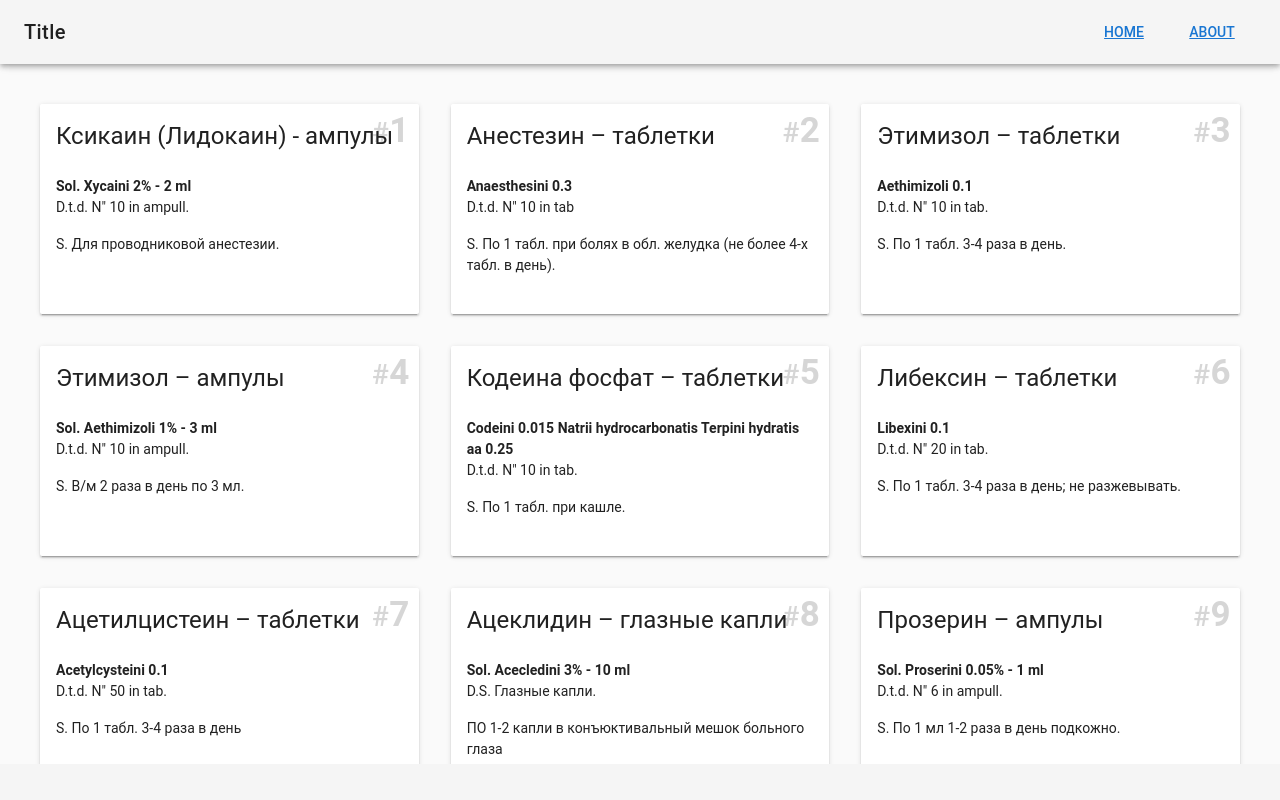
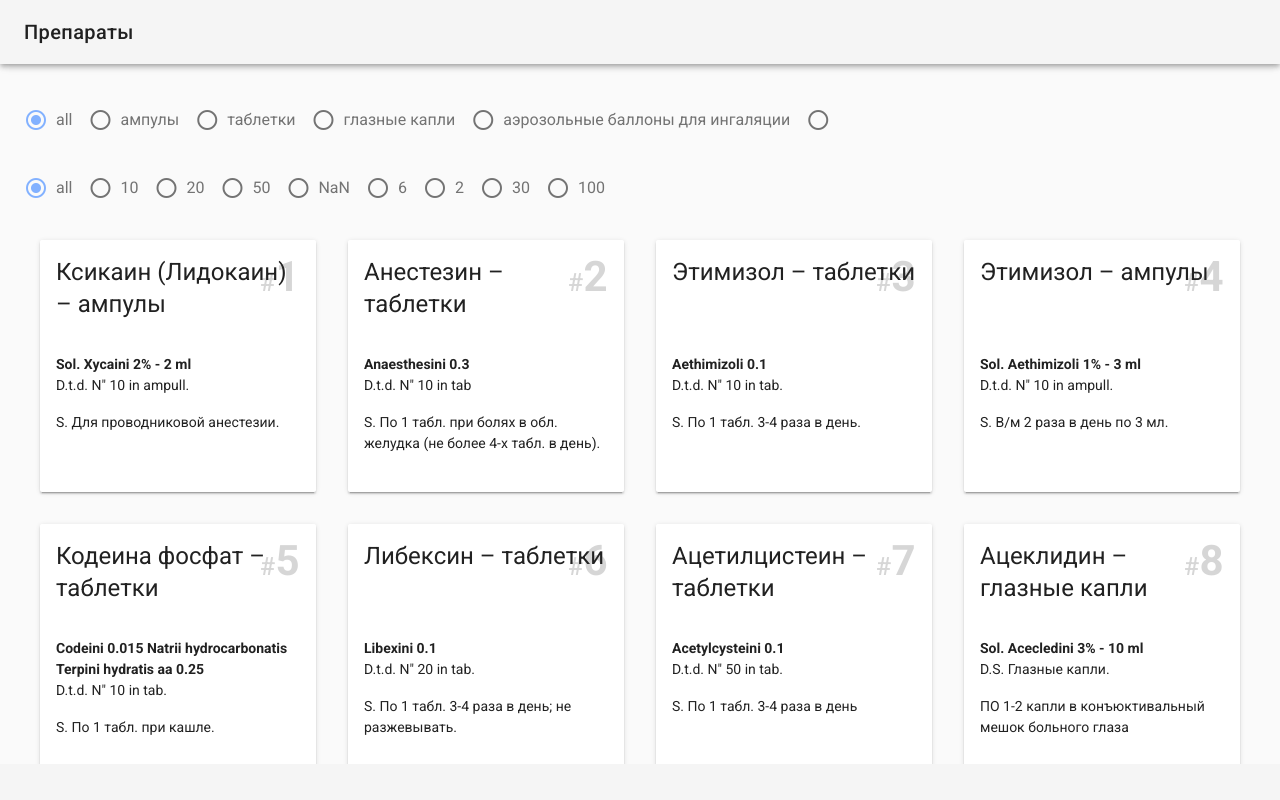
Before and after one commit to vladstarikov88/preparations, a Vue app: page / in a window 1280 px wide. Shown: the top 800 px of the page. Built offline with nearby package versions, Linux system fonts and the light colour scheme.

Commit message:
add filteres

```diff
--- a/public/index.html
+++ b/public/index.html
@@ -5,6 +5,7 @@
     <meta http-equiv="X-UA-Compatible" content="IE=edge">
     <meta name="viewport" content="width=device-width,initial-scale=1.0">
     <link rel="icon" href="<%= BASE_URL %>favicon.ico">
+    <link href='https://fonts.googleapis.com/css?family=Roboto:100,300,400,500,700,900|Material+Icons' rel="stylesheet">
     <title>vika_router</title>
   </head>
   <body>
--- /dev/null
+++ b/src/assets/helpers.js
@@ -0,0 +1,7 @@
+const filteredItems = arr => {
+  return arr.filter((item, pos) => {
+    return arr.indexOf(item)== pos
+  })
+}
+
+export { filteredItems }
--- a/src/assets/preparations.js
+++ b/src/assets/preparations.js
@@ -1,7 +1,7 @@
 const preparations = [
   {
     id: "1",
-    name: "Ксикаин (Лидокаин) - ампулы",
+    name: "Ксикаин (Лидокаин) – ампулы",
     lat_name: "Sol. Xycaini 2% - 2 ml",
     amount: 'D.t.d. N" 10 in ampull.',
     portion: "S. Для проводниковой анестезии.",
@@ -233,7 +233,7 @@ const preparations = [
   },
   {
     id: "30",
-    name: "Промедол – ампул",
+    name: "Промедол – ампулы",
     lat_name: "Rp.: Sol. Promedoli 1%-1ml",
     amount: 'D.t.d. N" 10 in ampull.',
     portion: "S. По 1 мл. подкожно.",
@@ -320,7 +320,7 @@ const preparations = [
     additional: "",
   },
   {
-    id: "",
+    id: "41",
     name: "",
     lat_name: "",
     amount: '',
@@ -328,7 +328,7 @@ const preparations = [
     additional: "",
   },
   {
-    id: "",
+    id: "42",
     name: "",
     lat_name: "",
     amount: '',
@@ -336,7 +336,7 @@ const preparations = [
     additional: "",
   },
   {
-    id: "",
+    id: "43",
     name: "",
     lat_name: "",
     amount: '',
@@ -344,7 +344,7 @@ const preparations = [
     additional: "",
   },
   {
-    id: "",
+    id: "44",
     name: "",
     lat_name: "",
     amount: '',
@@ -352,7 +352,7 @@ const preparations = [
     additional: "",
   },
   {
-    id: "",
+    id: "45",
     name: "",
     lat_name: "",
     amount: '',
@@ -360,7 +360,7 @@ const preparations = [
     additional: "",
   },
   {
-    id: "",
+    id: "46",
     name: "",
     lat_name: "",
     amount: '',
@@ -368,7 +368,7 @@ const preparations = [
     additional: "",
   },
   {
-    id: "",
+    id: "47",
     name: "",
     lat_name: "",
     amount: '',
@@ -376,7 +376,7 @@ const preparations = [
     additional: "",
   },
   {
-    id: "",
+    id: "48",
     name: "",
     lat_name: "",
     amount: '',
@@ -384,7 +384,7 @@ const preparations = [
     additional: "",
   },
   {
-    id: "",
+    id: "49",
     name: "",
     lat_name: "",
     amount: '',
@@ -392,7 +392,7 @@ const preparations = [
     additional: "",
   },
   {
-    id: "",
+    id: "50",
     name: "",
     lat_name: "",
     amount: '',
@@ -400,7 +400,7 @@ const preparations = [
     additional: "",
   },
   {
-    id: "",
+    id: "51",
     name: "",
     lat_name: "",
     amount: '',
@@ -408,7 +408,7 @@ const preparations = [
     additional: "",
   },
   {
-    id: "",
+    id: "52",
     name: "",
     lat_name: "",
     amount: '',
@@ -416,7 +416,15 @@ const preparations = [
     additional: "",
   },
   {
-    id: "",
+    id: "53",
+    name: "",
+    lat_name: "",
+    amount: '',
+    portion: "",
+    additional: "",
+  },
+  {
+    id: "54",
     name: "",
     lat_name: "",
     amount: '',
--- a/src/components/CustomCard.vue
+++ b/src/components/CustomCard.vue
@@ -32,25 +32,25 @@ export default {
 <style lang="scss">
 .title{
   position: relative;
-  min-height: 4rem;
+  min-height: 7rem;
   width: 100%;
 
   .number{
     position: absolute;
-    top: -.5rem;
-    right: -.5rem;
+    top: 0;
+    right: 0;
     color: rgba(50, 50, 50, .2);
-    font-size: 2rem;
+    font-size: 1.8rem;
 
     user-select: none;
     .value {
-      font-size: 2.5rem;
+      font-size: 3rem;
       font-weight: bold;
     }
   }
 }
 
 .card {
-  min-height: 15rem;
+  min-height: 18rem;
 }
 </style>
--- a/src/components/HelloWorld.vue
+++ /dev/null
@@ -1,57 +0,0 @@
-<template>
-  <div class="hello">
-    <h1>{{ msg }}</h1>
-    <p>
-      For a guide and recipes on how to configure / customize this project,<br>
-      check out the
-      <a href="https://cli.vuejs.org" target="_blank" rel="noopener">vue-cli documentation</a>.
-    </p>
-    <h3>Installed CLI Plugins</h3>
-    <ul>
-      <li><a href="https://github.com/vuejs/vue-cli/tree/dev/packages/%40vue/cli-plugin-babel" target="_blank" rel="noopener">babel</a></li>
-    </ul>
-    <h3>Essential Links</h3>
-    <ul>
-      <li><a href="https://vuejs.org" target="_blank" rel="noopener">Core Docs</a></li>
-      <li><a href="https://forum.vuejs.org" target="_blank" rel="noopener">Forum</a></li>
-      <li><a href="https://chat.vuejs.org" target="_blank" rel="noopener">Community Chat</a></li>
-      <li><a href="https://twitter.com/vuejs" target="_blank" rel="noopener">Twitter</a></li>
-      <li><a href="https://news.vuejs.org" target="_blank" rel="noopener">News</a></li>
-    </ul>
-    <h3>Ecosystem</h3>
-    <ul>
-      <li><a href="https://router.vuejs.org" target="_blank" rel="noopener">vue-router</a></li>
-      <li><a href="https://vuex.vuejs.org" target="_blank" rel="noopener">vuex</a></li>
-      <li><a href="https://github.com/vuejs/vue-devtools#vue-devtools" target="_blank" rel="noopener">vue-devtools</a></li>
-      <li><a href="https://vue-loader.vuejs.org" target="_blank" rel="noopener">vue-loader</a></li>
-      <li><a href="https://github.com/vuejs/awesome-vue" target="_blank" rel="noopener">awesome-vue</a></li>
-    </ul>
-  </div>
-</template>
-
-<script>
-export default {
-  name: 'HelloWorld',
-  props: {
-    msg: String
-  }
-}
-</script>
-
-<!-- Add "scoped" attribute to limit CSS to this component only -->
-<style scoped lang="scss">
-h3 {
-  margin: 40px 0 0;
-}
-ul {
-  list-style-type: none;
-  padding: 0;
-}
-li {
-  display: inline-block;
-  margin: 0 10px;
-}
-a {
-  color: #42b983;
-}
-</style>
--- a/src/components/PreparationForm.vue
+++ b/src/components/PreparationForm.vue
@@ -1,10 +1,57 @@
 <template>
+  <div>
+    <v-radio-group row
+      v-model="radio_types"
+    >
+      <v-radio
+        label="all"
+        value="all"
+      />
+      <v-radio
+        v-for="type in types"
+        :key="type"
+        :label="type"
+        :value="type"
+      />
+    </v-radio-group>
 
+    <v-radio-group row
+      v-model="radio_amount"
+    >
+      <v-radio
+        label="all"
+        value="all"
+      />
+      <v-radio
+        v-for="amount in amounts"
+        :key="amount"
+        :label="amount"
+        :value="amount"
+      />
+    </v-radio-group>
+  </div>
 </template>
 
 <script>
 export default {
-
+  props: {
+    types: Array,
+    amounts: Array,
+  },
+  data() {
+    return {
+      radio_types: 'all',
+      radio_amount: 'all'
+    }
+  },
+  watch: {
+    'radio_types'(val) {
+      this.$emit('change-type', val)
+    },
+    'radio_amount'(val) {
+      this.$emit('change-amount', val)
+    }
+  }
 }
 </script>
 
--- a/src/components/Toolbar.vue
+++ b/src/components/Toolbar.vue
@@ -1,15 +1,15 @@
 <template>
   <v-toolbar app>
-    <v-toolbar-title>Title</v-toolbar-title>
+    <v-toolbar-title>Препараты</v-toolbar-title>
     <v-spacer></v-spacer>
-    <v-toolbar-items>
+    <!-- <v-toolbar-items>
       <v-btn flat>
         <router-link to="/">Home</router-link>
       </v-btn>
       <v-btn flat>
         <router-link to="/about">About</router-link>
       </v-btn>
-    </v-toolbar-items>
+    </v-toolbar-items> -->
   </v-toolbar>
 </template>
 
--- a/src/views/Home.vue
+++ b/src/views/Home.vue
@@ -1,11 +1,17 @@
 <template>
   <div class="home">
     <v-layout row wrap>
-      <preparation-form></preparation-form>
+      <preparation-form
+        :types="filteredTypes"
+        :amounts="filteredAmounts"
+
+        @change-type="changeType"
+        @change-amount="changeAmount"
+      />
     </v-layout>
     <v-layout row wrap justify-space-around fill-height>
-      <v-flex xs4 grow pa-3
-        v-for="preparation in preparations"
+      <v-flex xs6 md4 lg3 grow pa-3
+        v-for="preparation in filteredPreparations"
         :key="preparation.id"
       >
         <custom-card
@@ -20,19 +26,55 @@
 import preparations from '@/assets/preparations'
 import PreparationForm from '@/components/PreparationForm'
 import CustomCard from '@/components/CustomCard'
+
+import { filteredItems } from '@/assets/helpers'
 export default {
   name: 'home',
   data() {
     return {
-      preparations: []
+      preparations: [],
+      filteredPreparations: [],
+      filteredTypes: [],
+      filteredAmounts: [],
     }
   },
   components: {
     CustomCard,
     PreparationForm
   },
+  methods: {
+    changeType(val) {
+      console.log(val)
+
+      val === 'all' ?
+        this.filteredPreparations = this.preparations :
+        this.filteredPreparations = this.preparations.filter(el => {
+          return el.name.indexOf(val) > -1 ? true : false
+        })
+    },
+    changeAmount(val) {
+      val === 'all' ?
+        this.filteredPreparations = this.preparations :
+        this.filteredPreparations = this.preparations.filter(el => {
+          return el.amount.indexOf(val) > -1 ? true : false
+        })
+    },
+  },
   mounted() {
     this.preparations = preparations;
+    this.filteredPreparations = preparations;
+
+    const types = this.preparations.map(el => {
+      let pos = el.name.indexOf('–')
+      return el.name.slice(pos +2).trim();
+    })
+    this.filteredTypes = filteredItems(types)
+
+    const amounts = this.preparations.map(el => {
+      return "" + parseInt(el.amount.replace(/\D+/g,""));
+    })
+    this.filteredAmounts = filteredItems(amounts)
+
 
     console.log(this.preparations)
   }
```
